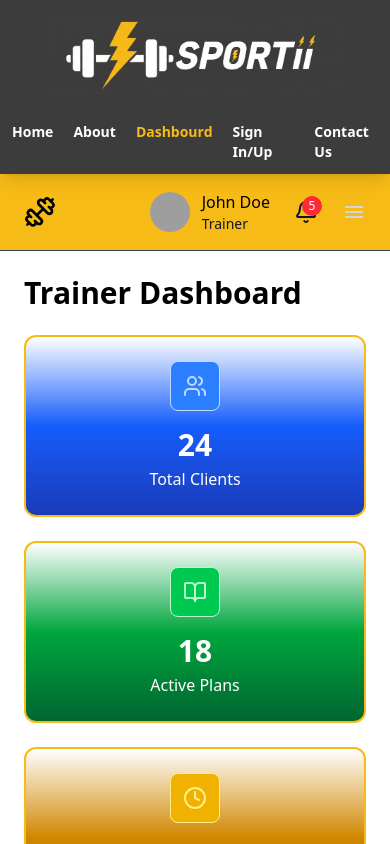
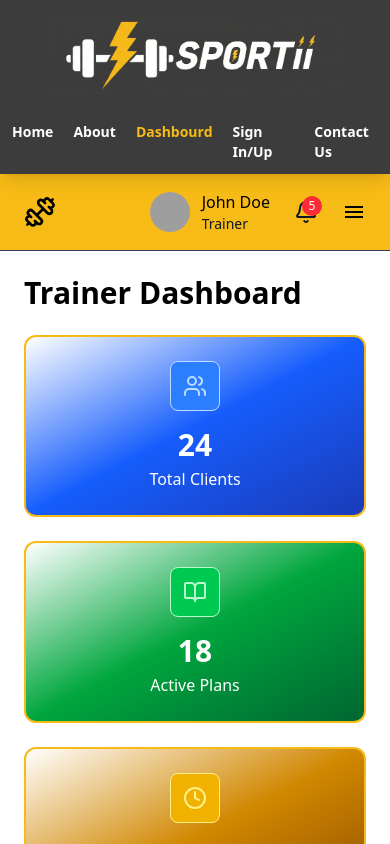
Before and after one commit to Younes-Ali/Sportii, a React (Vite) app: page /dashboard in a window 390 px wide. Shown: the top 844 px of the page. Built offline with nearby package versions, Linux system fonts and the light colour scheme; grey boxes are pictures that could not be loaded.

Commit message:
some styling

```diff
--- a/src/components/dashboardSecs/Header.jsx
+++ b/src/components/dashboardSecs/Header.jsx
@@ -31,7 +31,7 @@ export const Header = () => {
           </button>
           <button
             onClick={toggleSidebar}
-            className="text-gray-300 hover:text-white transition md:hidden"
+            className="text-black hover:text-gray-400 transition md:hidden"
           >
             <IoMenuSharp size={24} />
           </button>
--- a/src/components/dashboardSecs/StatCard.jsx
+++ b/src/components/dashboardSecs/StatCard.jsx
@@ -11,12 +11,12 @@ export const StatCard = ({ icon: Icon, label, value, color }) => {
   };
 
   const colorClasses2 = {
-    blue: 'from-blue-800 via-blue-600 to-transparent bg-linear-to-t',
-    green: 'from-green-800 via-green-600 to-transparent bg-linear-to-t',
-    yellow: 'from-yellow-800 via-yellow-600 to-transparent bg-linear-to-t',
-    red: 'from-red-800 via-red-600 to-transparent bg-linear-to-t',
-    purple: 'from-purple-800 via-purple-600 to-transparent bg-linear-to-t',
-    orange: 'from-orange-800 via-orange-600 to-transparent bg-linear-to-t',
+    blue: 'from-blue-800 via-blue-600 to-transparent bg-linear-to-tl',
+    green: 'from-green-800 via-green-600 to-transparent bg-linear-to-tl',
+    yellow: 'from-yellow-800 via-yellow-600 to-transparent bg-linear-to-tl',
+    red: 'from-red-800 via-red-600 to-transparent bg-linear-to-tl',
+    purple: 'from-purple-800 via-purple-600 to-transparent bg-linear-to-tl',
+    orange: 'from-orange-800 via-orange-600 to-transparent bg-linear-to-tl',
   };
 
   return (
--- a/src/components/homeSecs/HorizontalScrollBar.jsx
+++ b/src/components/homeSecs/HorizontalScrollBar.jsx
@@ -54,8 +54,9 @@ export default function HorizontalScrollBar  ()  {
                 }
 
                 .animate-scroll {
-                    animation: scroll-infinite 30s linear infinite;
+                    animation: scroll-infinite 45s linear infinite;
                     width: max-content;
+                    will-change: transform;
                 }
 
                 .animate-scroll:hover {
@@ -65,7 +66,7 @@ export default function HorizontalScrollBar  ()  {
             </style>
 
             <div className="flex animate-scroll">
-                {[...sponsers, ...sponsers, ...sponsers, ...sponsers].map((item, index) => (
+                {[...sponsers, ...sponsers, ...sponsers, ...sponsers, ...sponsers, ...sponsers].map((item, index) => (
                 <div
                     key={`${item.id}-${index}`}
                     className={`
@@ -110,8 +111,9 @@ export default function HorizontalScrollBar  ()  {
                 }
 
                 .animate-scroll-reverse {
-                    animation: scroll-reverse 30s linear infinite;
+                    animation: scroll-reverse 45s linear infinite;
                     width: max-content;
+                    will-change: transform;
                 }
 
                 .animate-scroll-reverse:hover {
@@ -121,7 +123,7 @@ export default function HorizontalScrollBar  ()  {
             </style>
 
             <div className="flex animate-scroll-reverse">
-                {[...partners, ...partners, ...partners, ...partners].map((item, index) => (
+                {[...partners, ...partners, ...partners, ...partners, ...partners, ...partners,].map((item, index) => (
                 <div
                     key={`${item.id}-${index}`}
                     className={`
```
